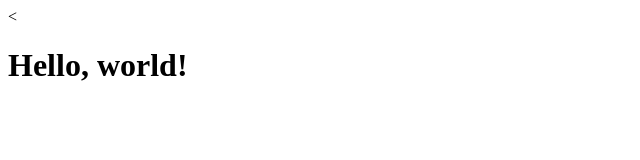
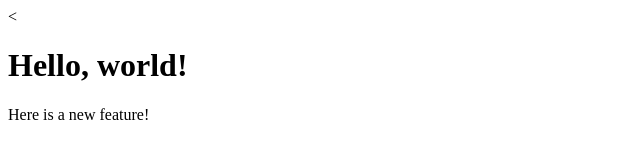
Before and after one commit to vadimkor56/learning_git, a plain HTML site: page index.html in a window 1280 px wide. Shown: the whole page, without its empty margins (0-640 px from the left). Drawn offline with Linux system fonts and the light colour scheme.

Commit message:
feature added

```diff
--- a/index.html
+++ b/index.html
@@ -6,5 +6,7 @@
 
   <body>
       <h1>Hello, world!</h1>
+
+      <p>Here is a new feature!</p>
   </body>
 </html>
```
